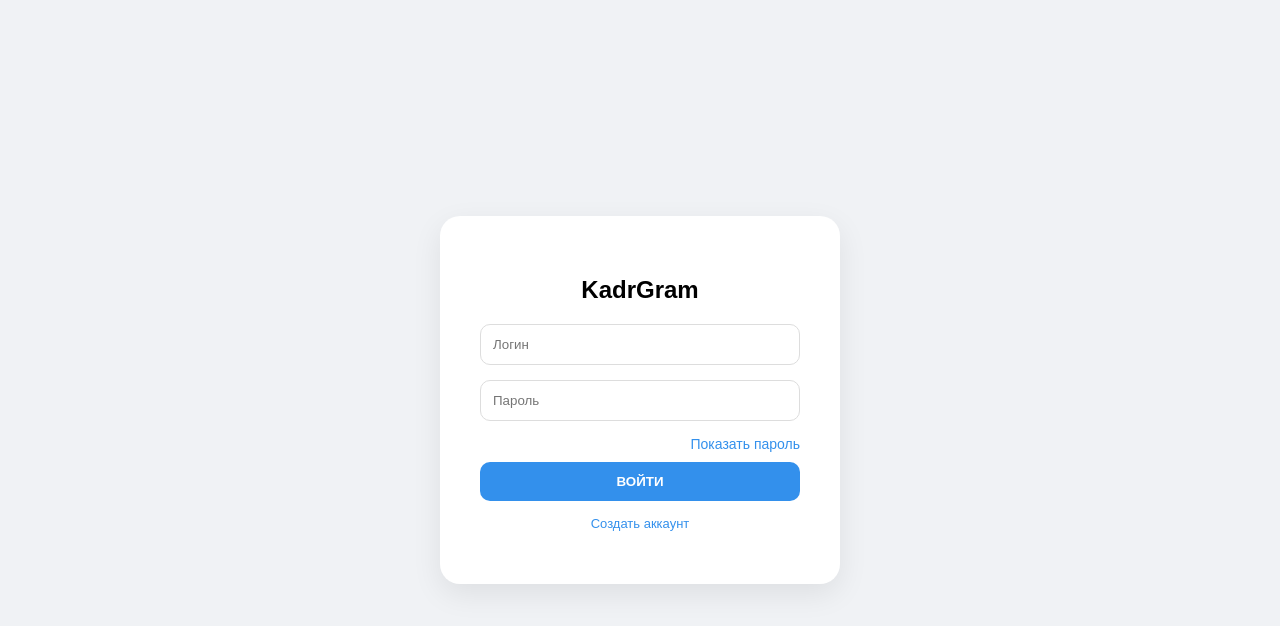
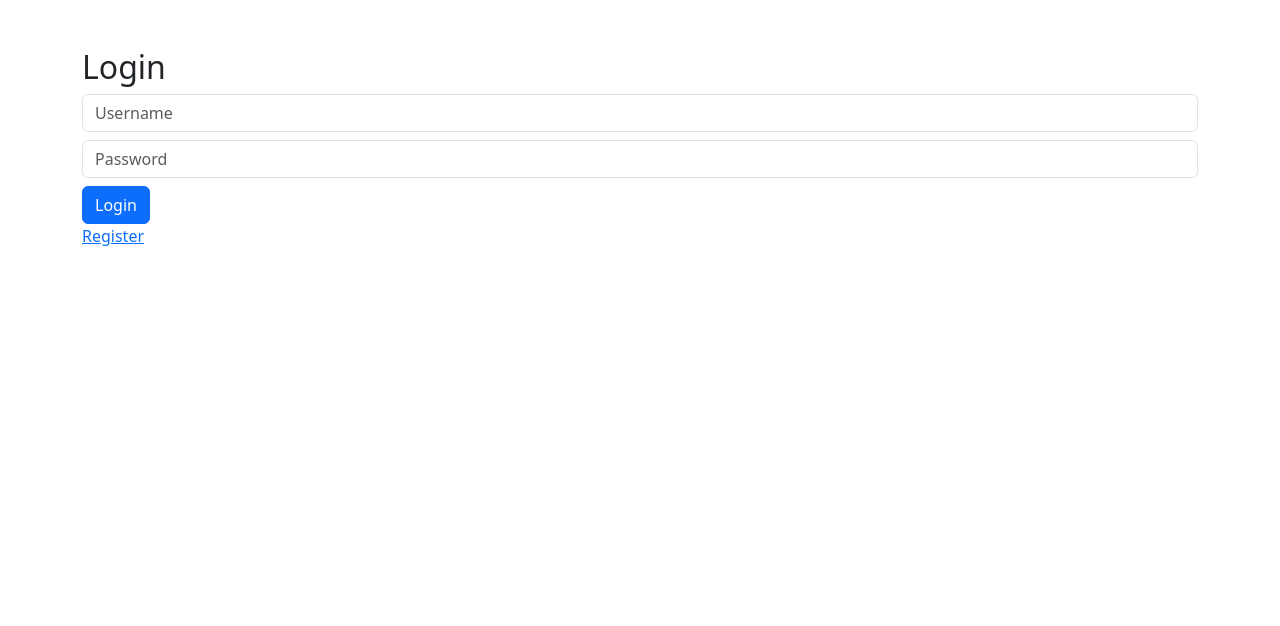
Before and after one commit to oyatillokadraliev-dot/KadrGram, a plain HTML site: page templates/login.html in a window 1280 px wide. Drawn offline with nearby package versions, Linux system fonts and the light colour scheme.

Commit message:
login.html

```diff
--- a/templates/login.html
+++ b/templates/login.html
@@ -1,55 +1,21 @@
 <!DOCTYPE html>
-<html lang="ru">
+<html>
 <head>
-    <meta charset="UTF-8">
-    <title>KadrGram | Авторизация</title>
-    <style>
-        body { background: #f0f2f5; display: flex; align-items: center; justify-content: center; height: 100vh; font-family: sans-serif; margin: 0; }
-        .auth-card { background: white; padding: 40px; border-radius: 20px; width: 320px; box-shadow: 0 10px 30px rgba(0,0,0,0.08); text-align: center; }
-        .form-control { width: 100%; border-radius: 10px; padding: 12px; border: 1px solid #ddd; margin-bottom: 15px; box-sizing: border-box; outline: none; }
-        .btn-main { background: #3390ec; color: white; border: none; border-radius: 10px; padding: 12px; width: 100%; font-weight: bold; cursor: pointer; }
-        .eye { cursor: pointer; color: #3390ec; font-size: 14px; display: block; margin-bottom: 10px; text-align: right; }
-    </style>
+  <title>Login</title>
+  <link href="https://cdn.jsdelivr.net/npm/bootstrap@5.3.0/dist/css/bootstrap.min.css" rel="stylesheet">
 </head>
-<body>
-<div class="auth-card">
-    <h2 id="title">KadrGram</h2>
-    <form id="login-f" action="/login" method="post">
-        <input name="login" class="form-control" placeholder="Логин" required>
-        <input id="p1" name="pwd" type="password" class="form-control" placeholder="Пароль" required>
-        <span class="eye" onclick="toggle('p1')">Показать пароль</span>
-        <button class="btn-main">ВОЙТИ</button>
-        <p onclick="swap()" style="cursor:pointer; color:#3390ec; font-size:13px; margin-top:15px;">Создать аккаунт</p>
-    </form>
 
-    <form id="reg-f" action="/register" method="post" style="display:none;" onsubmit="return check()">
-        <input name="name" class="form-control" placeholder="Имя Фамилия" required>
-        <input name="login" class="form-control" placeholder="Логин (англ)" pattern="[A-Za-z0-9]+" required>
-        <input id="p2" name="pwd" type="password" class="form-control" placeholder="Пароль (7+ симв, A-Z)" required>
-        <span class="eye" onclick="toggle('p2')">Показать пароль</span>
-        <button class="btn-main" style="background:#34a853;">РЕГИСТРАЦИЯ</button>
-        <p onclick="swap()" style="cursor:pointer; color:#3390ec; font-size:13px; margin-top:15px;">Уже есть аккаунт</p>
-    </form>
-</div>
-<script>
-    function toggle(id) {
-        const i = document.getElementById(id);
-        i.type = i.type === 'password' ? 'text' : 'password';
-    }
-    function swap() {
-        const l = document.getElementById('login-f'), r = document.getElementById('reg-f'), t = document.getElementById('title');
-        l.style.display = l.style.display === 'none' ? 'block' : 'none';
-        r.style.display = r.style.display === 'none' ? 'block' : 'none';
-        t.innerText = l.style.display === 'none' ? 'Регистрация' : 'KadrGram';
-    }
-    function check() {
-        const p = document.getElementById('p2').value;
-        if(p.length < 7 || !/[A-Z]/.test(p) || !/^[A-Za-z0-9]+$/.test(p)) {
-            alert("Пароль: мин 7 симв, англ буквы, хотя бы одна ЗАГЛАВНАЯ!");
-            return false;
-        }
-        return true;
-    }
-</script>
+<body class="container mt-5">
+
+<h2>Login</h2>
+
+<form method="post">
+  <input name="username" class="form-control mb-2" placeholder="Username">
+  <input name="password" type="password" class="form-control mb-2" placeholder="Password">
+  <button class="btn btn-primary">Login</button>
+</form>
+
+<a href="/register">Register</a>
+
 </body>
 </html>
```
